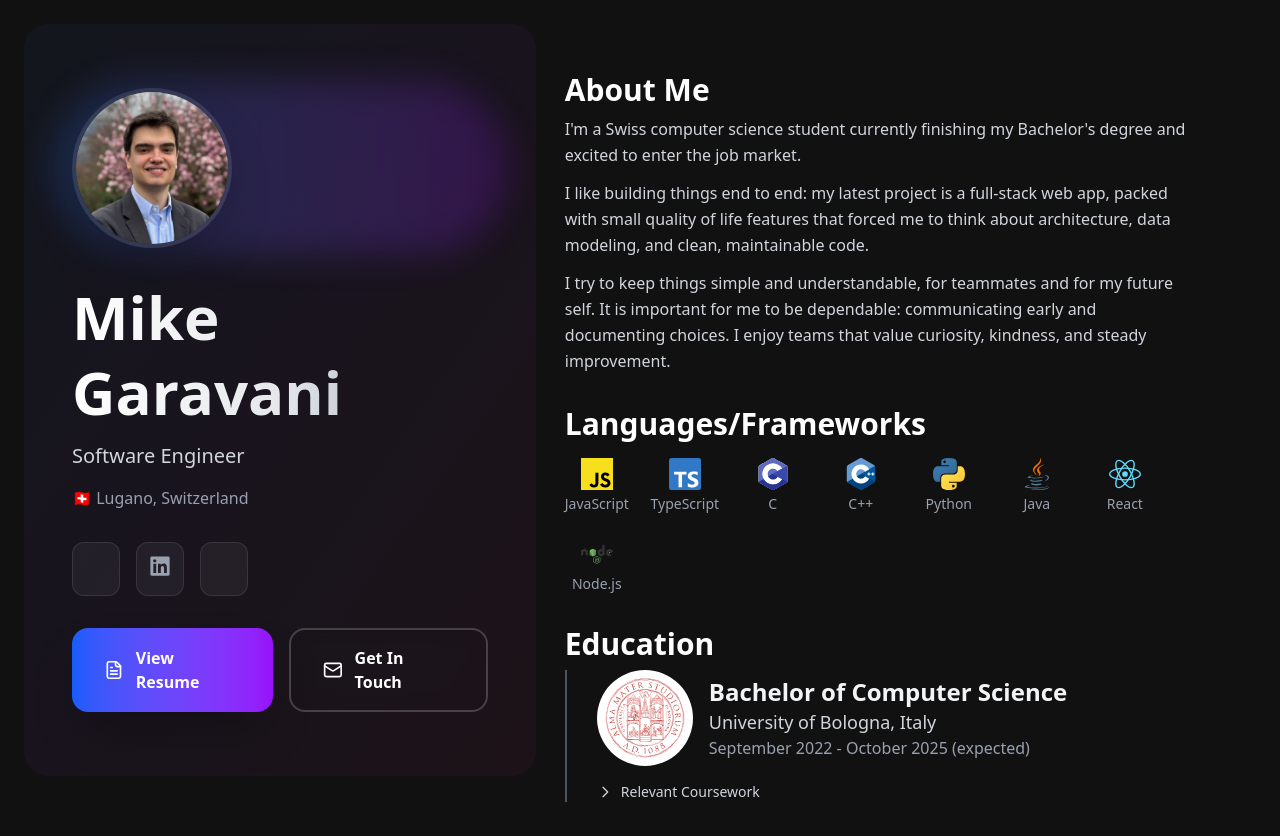
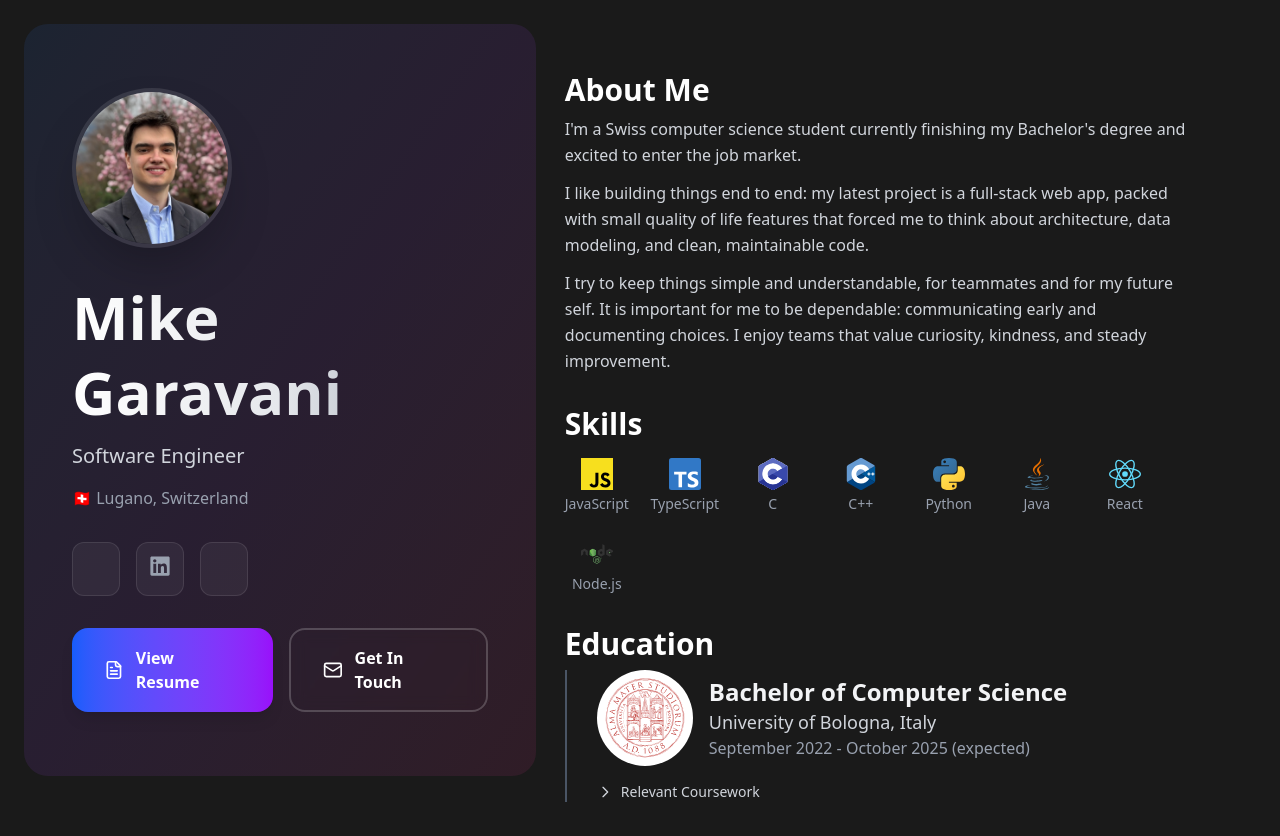
Before and after one commit to mikegaravani/portfolio-v2, a React (Vite) app: page / in a window 1280 px wide. Shown: the top 836 px of the page. Built offline with nearby package versions, Linux system fonts and the light colour scheme; some icons are missing.

Commit message:
tweak hero again

```diff
--- a/src/components/ContentPane.tsx
+++ b/src/components/ContentPane.tsx
@@ -35,9 +35,7 @@ const ContentPane: React.FC = () => {
 
       {/* SKILLS SECTION */}
       <section>
-        <h2 className="text-2xl lg:text-3xl font-semibold mb-2">
-          Languages/Frameworks
-        </h2>
+        <h2 className="text-2xl lg:text-3xl font-semibold mb-2">Skills</h2>
 
         <div className="mb-8">
           <div className="flex flex-wrap mt-4 gap-6">
--- a/src/components/Hero.tsx
+++ b/src/components/Hero.tsx
@@ -14,13 +14,10 @@ const Hero: React.FC = () => {
   };
   return (
     <section className="lg:fixed lg:w-2/5 lg:h-[calc(100vh-3rem)] lg:top-6 p-4 md:p-8 lg:p-12 flex flex-col lg:justify-start justify-center min-w-[300px] relative lg:overflow-y-auto">
-      {/* Background gradient overlay */}
-      <div className="absolute inset-0 bg-gradient-to-br from-blue-500/5 via-purple-500/5 to-pink-500/5 rounded-3xl lg:fixed lg:w-2/5 lg:h-[calc(100vh-3rem)] lg:top-6 lg:left-6"></div>
+      <div className="absolute inset-0 bg-gradient-to-br from-blue-500/10 via-purple-500/10 to-pink-500/10 rounded-3xl lg:fixed lg:w-2/5 lg:h-[calc(100vh-3rem)] lg:top-6 lg:left-6"></div>
 
       <div className="relative z-10 lg:my-auto lg:flex-shrink-0">
-        {/* Profile image with modern styling */}
         <div className="relative mb-8">
-          <div className="absolute inset-0 bg-gradient-to-r from-blue-500 to-purple-600 rounded-full blur-lg opacity-20 scale-110"></div>
           <img
             src={pfp}
             alt="Profile"
@@ -28,7 +25,6 @@ const Hero: React.FC = () => {
           />
         </div>
 
-        {/* Name and title with enhanced typography */}
         <div className="mb-8">
           <h1 className="text-5xl lg:text-6xl font-bold bg-gradient-to-r from-white via-gray-200 to-gray-400 bg-clip-text text-transparent mb-3 leading-tight">
             Mike Garavani
@@ -43,7 +39,6 @@ const Hero: React.FC = () => {
           </div>
         </div>
 
-        {/* Social links with enhanced styling */}
         <div className="flex gap-4 mb-8 overflow-auto">
           {socials.map((social) => {
             let Icon = null;
@@ -56,22 +51,25 @@ const Hero: React.FC = () => {
                 href={social.url}
                 target="_blank"
                 rel="noopener noreferrer"
-                className="group relative p-3 rounded-xl bg-white/5 border border-white/10 text-gray-400 hover:text-white hover:bg-white/10 transition-all duration-300 hover:scale-110 hover:shadow-lg hover:shadow-blue-500/20"
+                className="group relative p-3 rounded-xl bg-white/5 border border-white/10 text-gray-400 hover:text-white hover:bg-white/10 hover:border-white/20 transition-all duration-200 hover:shadow-md hover:shadow-blue-500/10"
               >
-                <div className="absolute inset-0 bg-gradient-to-r from-blue-500/20 to-purple-600/20 rounded-xl opacity-0 group-hover:opacity-100 transition-opacity duration-300"></div>
-                {Icon && <Icon size={22} className="relative z-10" />}
+                {Icon && (
+                  <Icon
+                    size={22}
+                    className="relative z-10 group-hover:scale-110 transition-transform duration-200"
+                  />
+                )}
               </a>
             );
           })}
         </div>
 
-        {/* Action buttons with modern design */}
         <div className="flex flex-col sm:flex-row gap-4">
           <a
             href="/resume.pdf"
             target="_blank"
             rel="noopener noreferrer"
-            className="group relative inline-flex items-center justify-center gap-3 px-8 py-4 rounded-2xl bg-gradient-to-r from-blue-600 to-purple-600 text-white font-semibold shadow-2xl hover:shadow-blue-500/25 transition-all duration-300 hover:scale-105 overflow-hidden"
+            className="group relative inline-flex items-center justify-center gap-3 px-8 py-4 rounded-2xl bg-gradient-to-r from-blue-600 to-purple-600 text-white font-semibold shadow-lg transition-all duration-300 hover:scale-105 overflow-hidden"
           >
             <div className="absolute inset-0 bg-gradient-to-r from-blue-700 to-purple-700 opacity-0 group-hover:opacity-100 transition-opacity duration-300"></div>
             <FileText size={20} className="relative z-10" />
--- a/src/index.css
+++ b/src/index.css
@@ -1,5 +1,5 @@
 @import "tailwindcss";
 
 body {
-  @apply bg-[#111111];
+  @apply bg-[#1A1A1A];
 }
```
